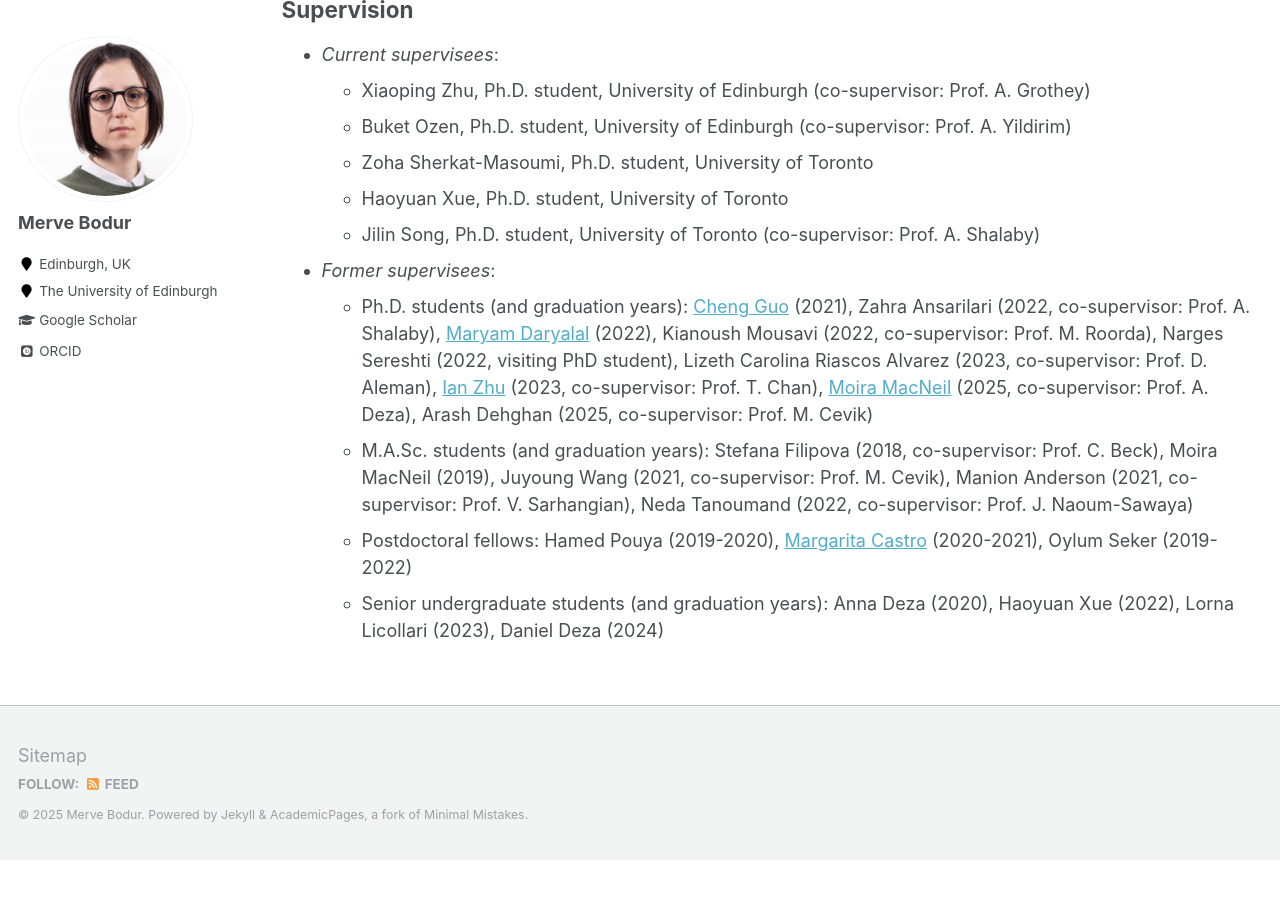
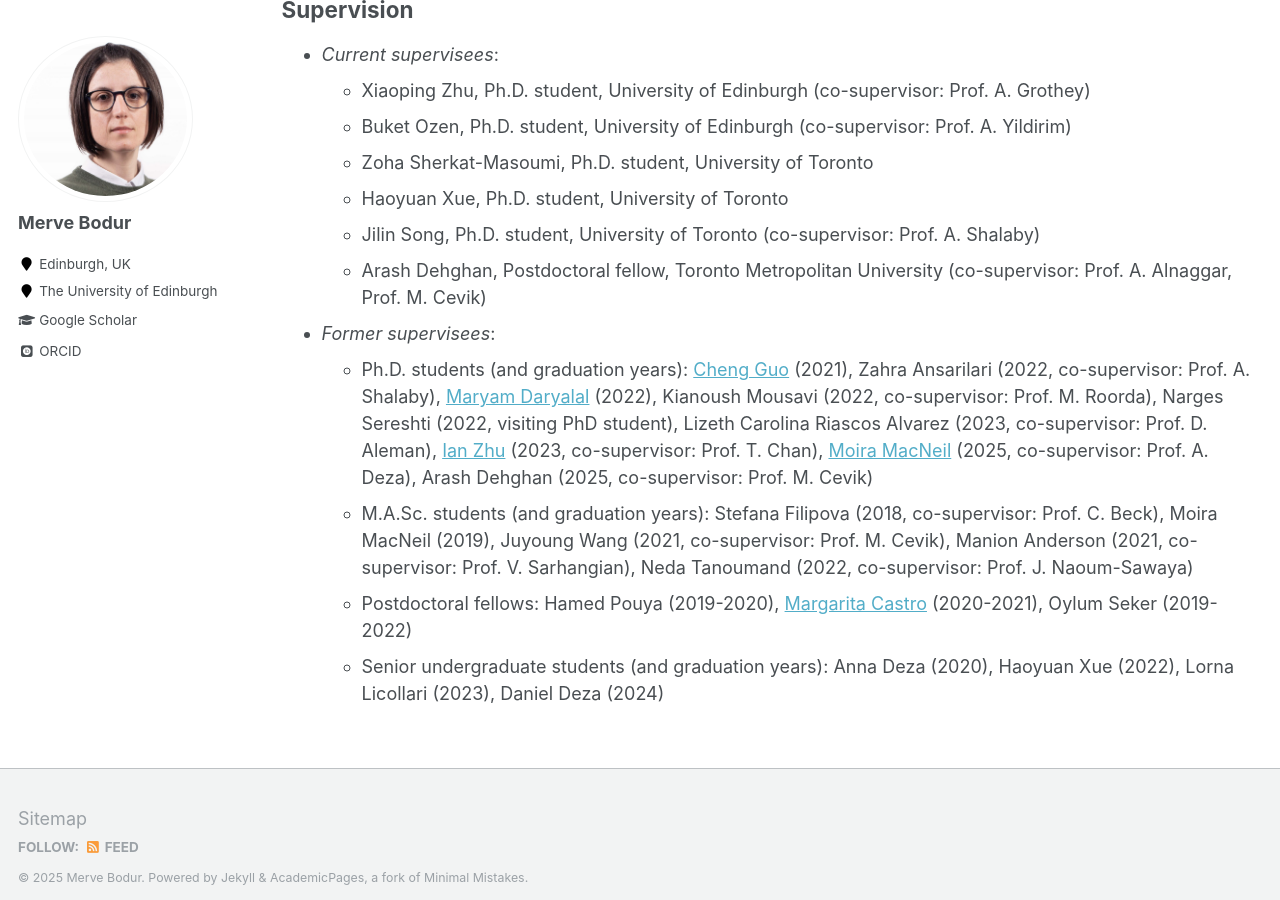
Before and after one commit to mervebodur/mervebodur.github.io, a Jekyll site: the page built from _pages/research.md, in a window 1280 px wide and 900 px high, scrolled down 6261 px. Built offline with Jekyll 4.4.1, drawn with Linux system fonts in a browser that asks for light colours; some web fonts are replaced; before the commit the page ends 7121 px from its top, so only the background shows below that.

Commit message:
Update research.md

```diff
--- a/_pages/research.md
+++ b/_pages/research.md
@@ -189,6 +189,7 @@ Z. Ansarilari, M. M. Nesheli, S. Srikukenthiran, M. Bodur, and A. Shalaby\
   - Zoha Sherkat-Masoumi, Ph.D. student, University of Toronto
   - Haoyuan Xue, Ph.D. student, University of Toronto
   - Jilin Song, Ph.D. student, University of Toronto (co-supervisor: Prof. A. Shalaby)
+  - Arash Dehghan, Postdoctoral fellow, Toronto Metropolitan University (co-supervisor: Prof. A. Alnaggar, Prof. M. Cevik)
 
 - *Former supervisees*:
   - Ph.D. students (and graduation years): [Cheng Guo](https://chengg04.github.io/) (2021), Zahra Ansarilari (2022, co-supervisor: Prof. A. Shalaby), [Maryam Daryalal](https://www.daryalal.aroralab.ca) (2022), Kianoush Mousavi (2022, co-supervisor: Prof. M. Roorda), Narges Sereshti (2022, visiting PhD student), Lizeth Carolina Riascos Alvarez (2023, co-supervisor: Prof. D. Aleman), [Ian Zhu](https://www.ianyzhu.com/) (2023, co-supervisor: Prof. T. Chan), [Moira MacNeil](https://moiramacneil.com) (2025, co-supervisor: Prof. A. Deza), Arash Dehghan (2025, co-supervisor: Prof. M. Cevik)
```
